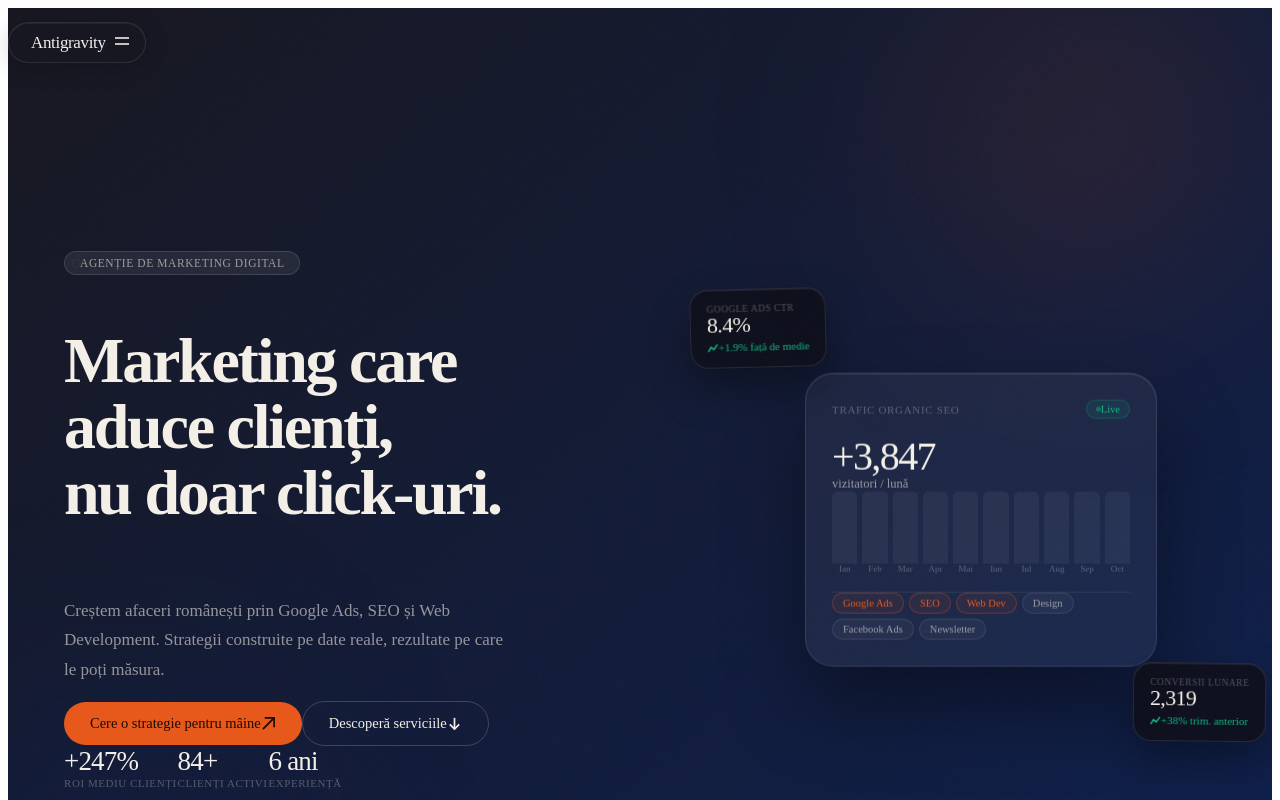
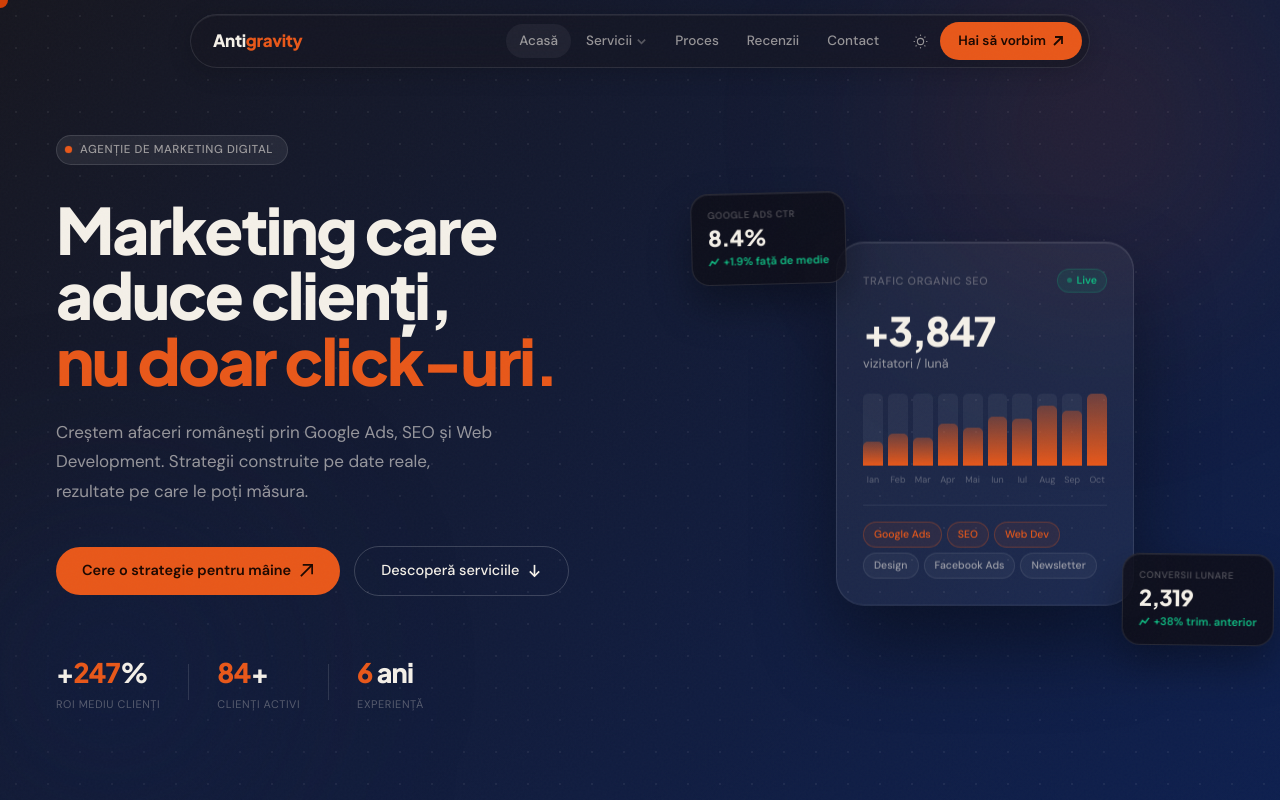
Before and after one commit to BogdanAnghelina/website_agentie, a Next.js app: page / in a window 1280 px wide. Shown: the top 800 px of the page. Built offline with nearby package versions, Linux system fonts and the light colour scheme.

Commit message:
fix: tailwind v4 missing utility classes due to v3 syntax

```diff
--- a/app/globals.css
+++ b/app/globals.css
@@ -1,6 +1,6 @@
-@tailwind base;
-@tailwind components;
-@tailwind utilities;
+@import "tailwindcss";
+@config "../tailwind.config.ts";
+
 
 :root {
   --ease: cubic-bezier(0.16, 1, 0.3, 1);
```
